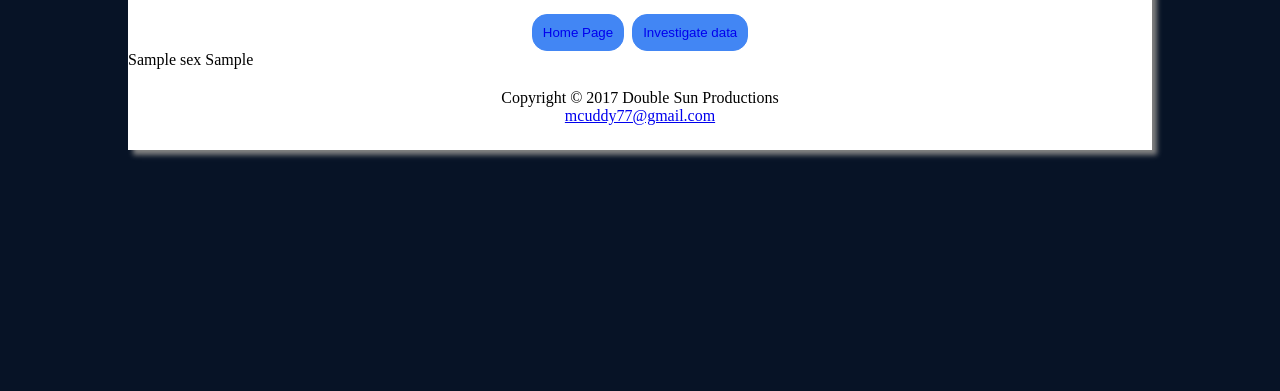
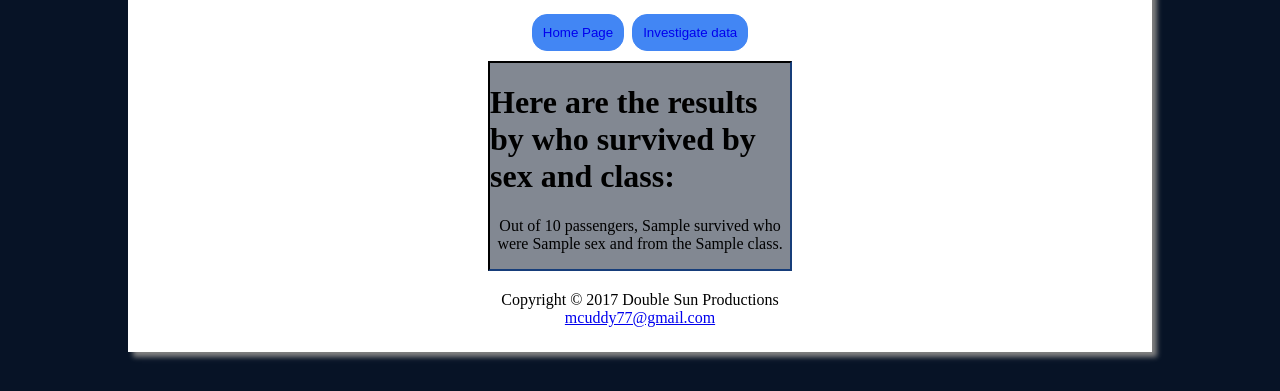
Before and after one commit to ravenusmc/titanic, a Flask app: template templates/sex_class_results.html in a window 1280 px wide. Shown: the part 409-800 px from the top of the page. Run offline with Flask 2, Linux system fonts and the light colour scheme; the template is opened without the code that fills it: most values are stand-ins (such as "Sample title", 1, 10 or a date in 2020).

Commit message:
finished who survived by class and sex page

```diff
--- a/main.py
+++ b/main.py
@@ -52,7 +52,10 @@ def age_results():
 def sex_and_class_results():
     sex = str(request.form['sex'])
     class_selected = int(request.form['class'])
-    return render_template('sex_class_results.html', title="Sex and Class Results", sex = sex, class_selected = class_selected )
+    data = Data()
+    class_converted = data.convert_class(class_selected)
+    total, survived = data.age_lived(sex, class_selected)
+    return render_template('sex_class_results.html', title="Sex and Class Results", total = total, survived_sex_class = survived, sex = sex, class_converted = class_converted)
 
 #This line will actually run the app.
 app.run(debug=True)
--- a/static/styles/styles.css
+++ b/static/styles/styles.css
@@ -52,6 +52,10 @@ button {
 
 nav a {
     text-decoration: none;
+}
+
+main {
+    margin-top: 10px;
 }
 
 .main_container {
--- a/templates/sex_class_results.html
+++ b/templates/sex_class_results.html
@@ -20,7 +20,11 @@
     </nav>
 
     <main class='data_container'>
-        {{ sex }} {{class_selected}}
+        <div class='results_container'>
+            <h1>Here are the results by who survived by sex and class:</h1>
+            <p>Out of {{ total }} passengers, {{ survived_sex_class }} survived who
+            were {{ sex }} and from the {{ class_converted }} class.</p>
+        </div>
     </main>
 
     <footer>
```
Also changed, not shown: data.py (+8 -1 lines).
